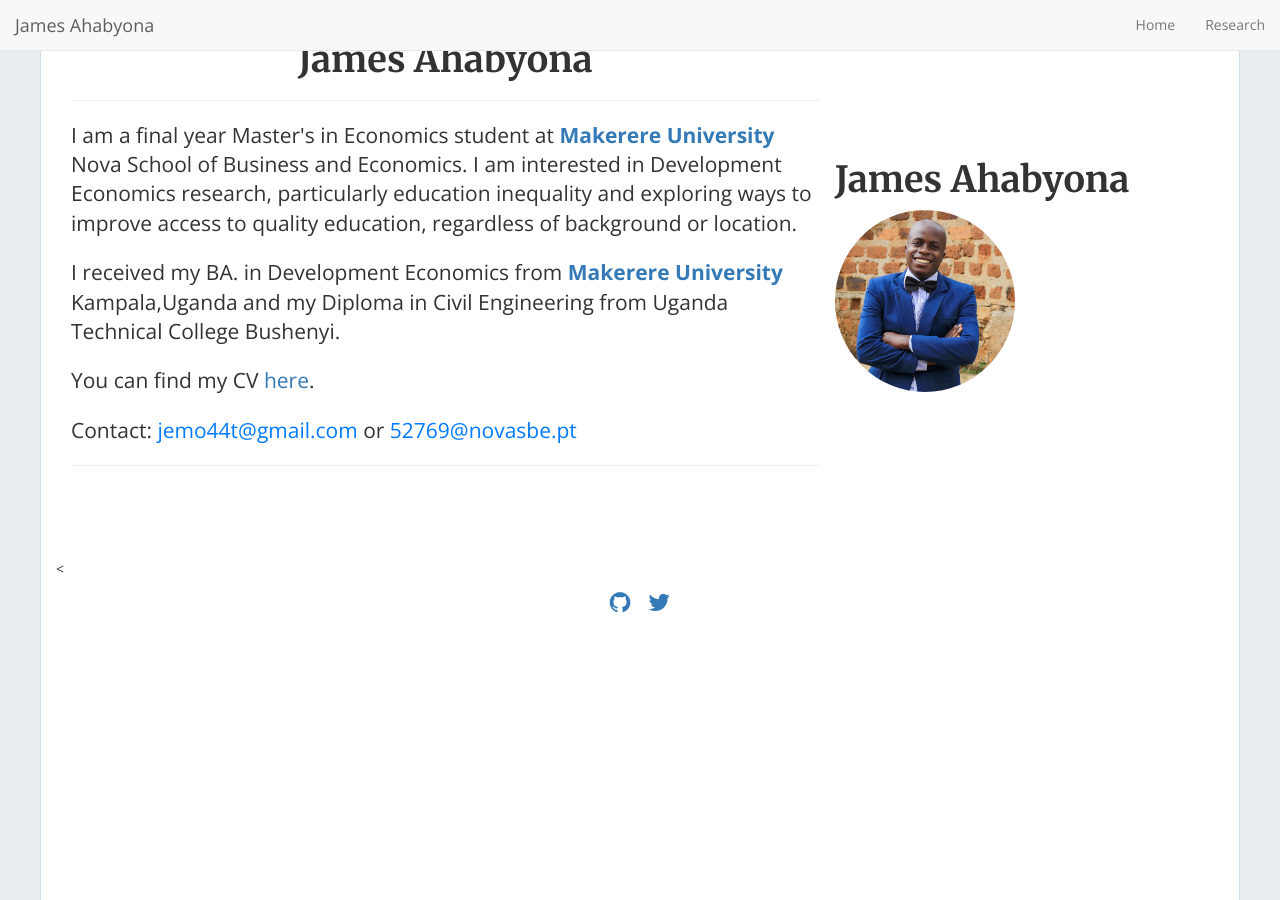
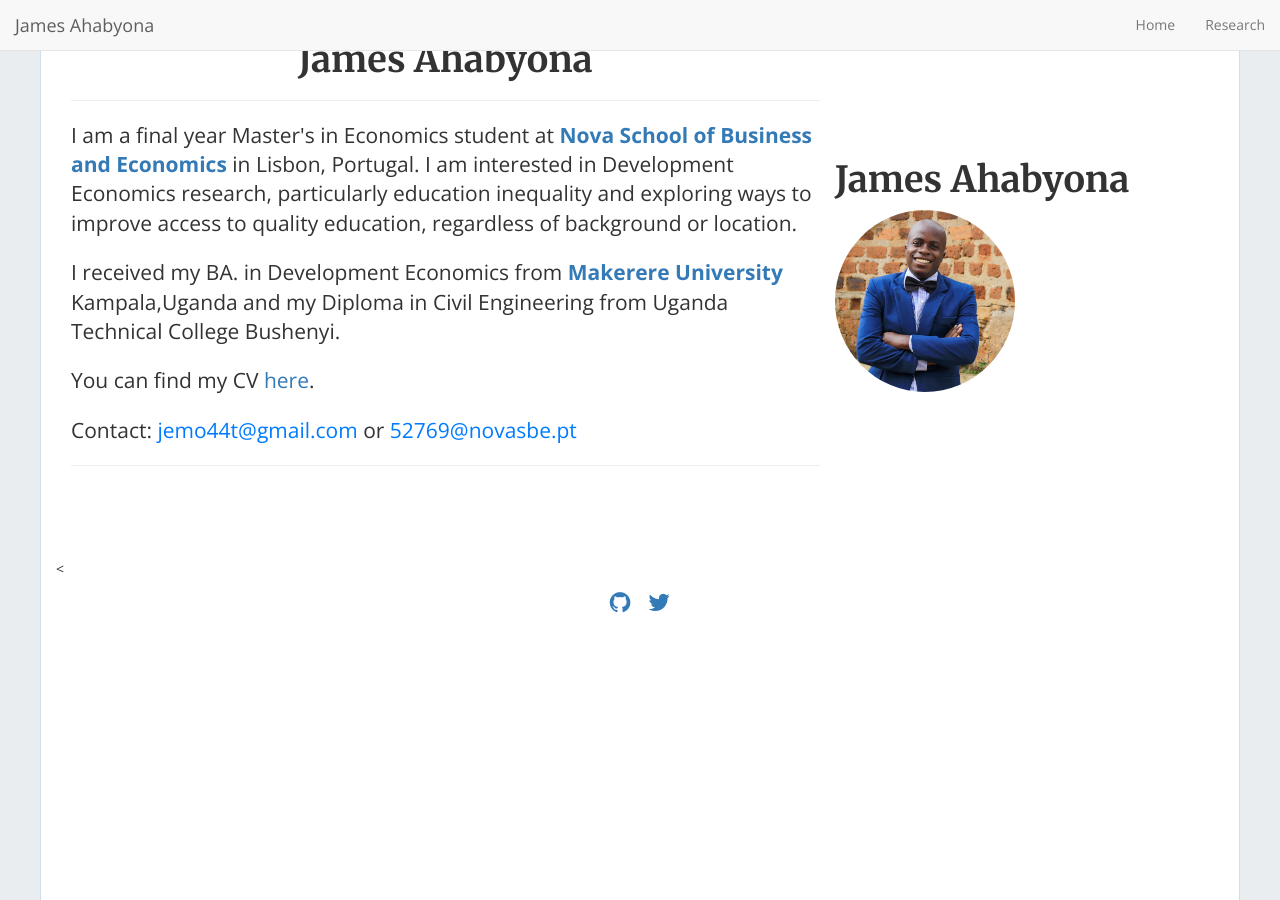
Before and after one commit to mariaelenaguer/mariaelenaguer.github.io, a Jekyll site: the page built from index.html, in a window 1280 px wide and 900 px high. Built offline with Jekyll 4.4.1, drawn with Linux system fonts in a browser that asks for light colours; nearby versions of some CDN libraries; the list of posts is cut into pages by our own code.

Commit message:
Update home-hero.html

```diff
--- a/_includes/home-hero.html
+++ b/_includes/home-hero.html
@@ -69,7 +69,7 @@
         <hr>
 
         <p class="lead text-left ,style="font-size: 18px; line-height: 1.5; color: #333;">
-         I am a final year Master's in Economics student at <a href="https://www.novasbe.unl.pt/en/programs/masters/economics/program" target="_blank"><b>Makerere University</b></a> Nova School of Business and Economics</a>. I am interested in Development Economics research, particularly education inequality and exploring ways to improve access to quality education, regardless of background or location.
+         I am a final year Master's in Economics student at <a href="https://www.novasbe.unl.pt/en/programs/masters/economics/program" target="_blank"><b>Nova School of Business and Economics</b></a> in Lisbon, Portugal. I am interested in Development Economics research, particularly education inequality and exploring ways to improve access to quality education, regardless of background or location.
     </p>
         </p>
         <p class="lead text-left">
```
